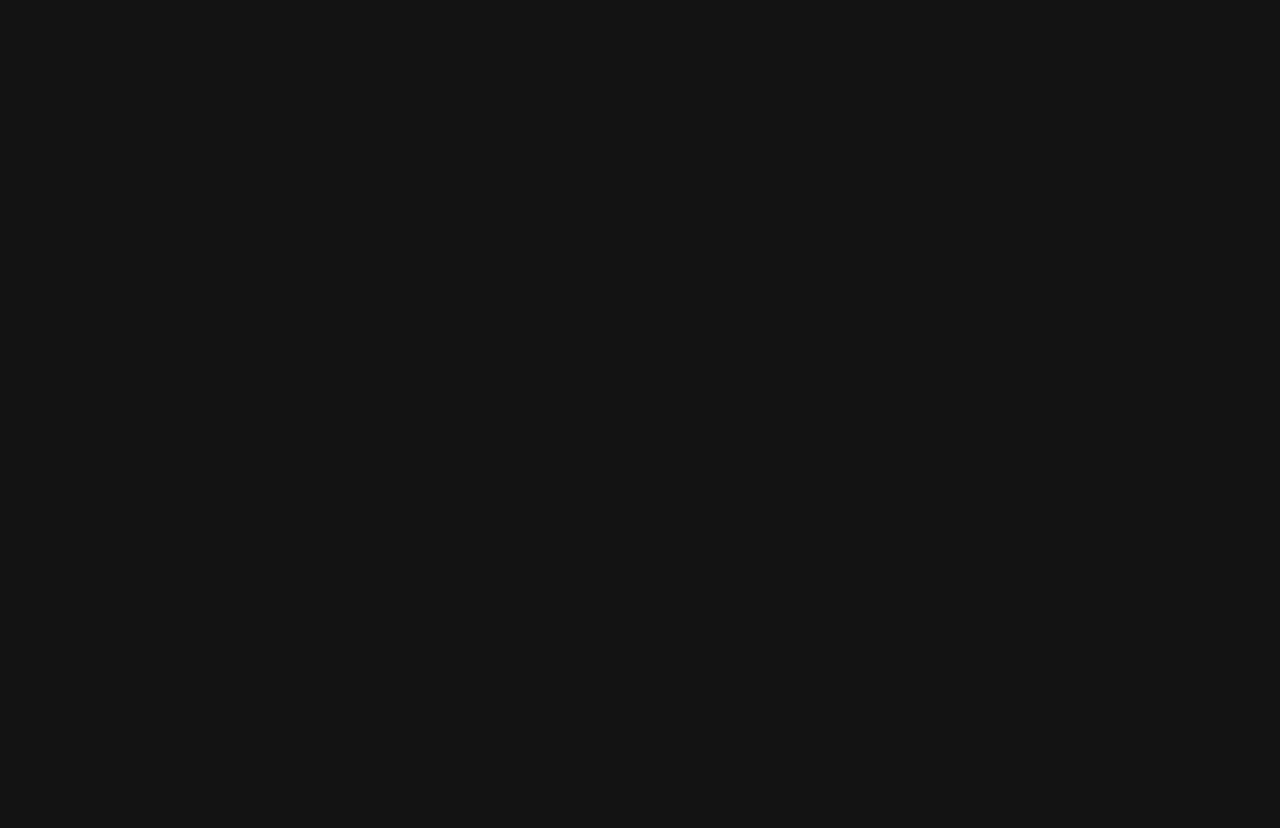
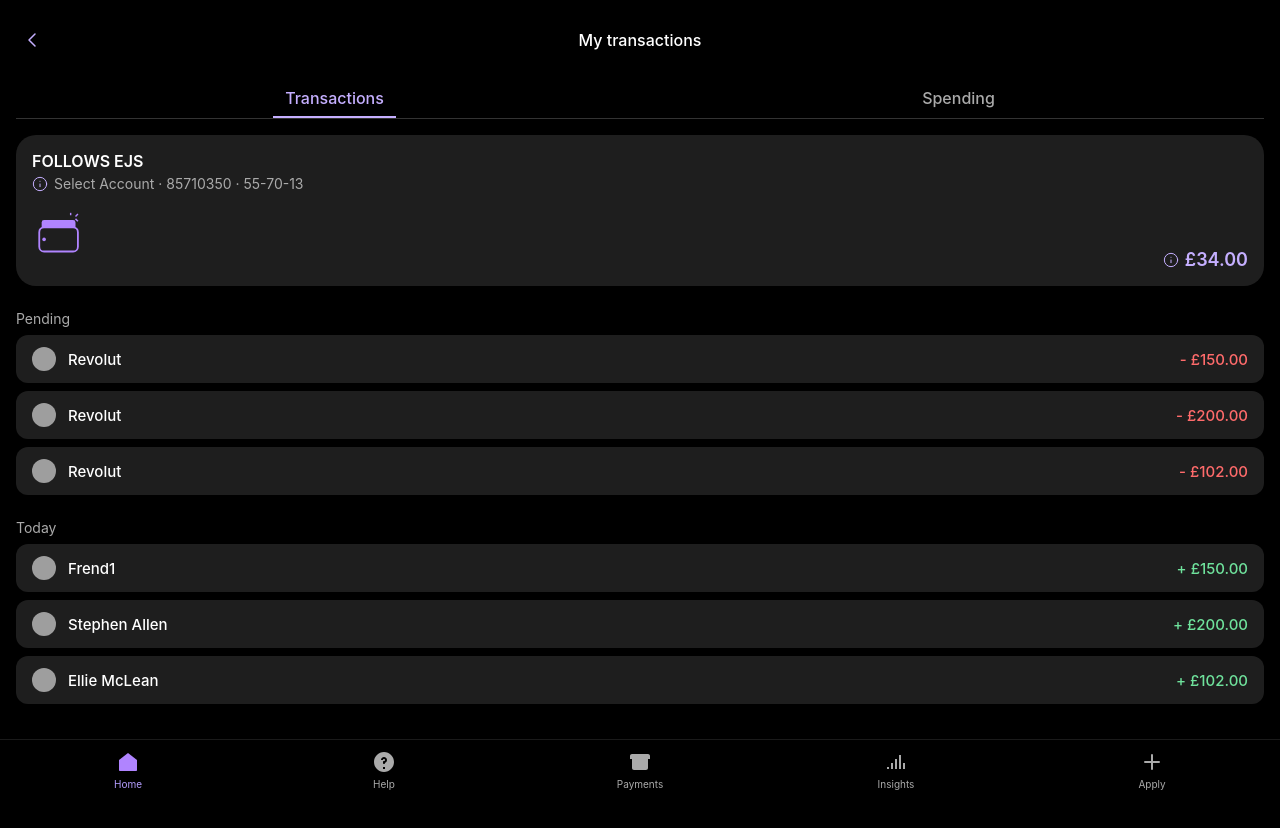
Before and after one commit to tetrisTESTER22/NatWest-clone, a React (Create React App) app in the folder mobile-bank-app/: page /transactions in a window 1280 px wide. Before the commit this address had no page. Shown: the top 828 px of the page. Before the commit the page ends 800 px from the top, so only its background shows below. Built offline with nearby package versions, Linux system fonts and the light colour scheme; grey boxes are pictures that could not be loaded.

Commit message:
start of making transaction page

```diff
--- a/mobile-bank-app/src/App.tsx
+++ b/mobile-bank-app/src/App.tsx
@@ -1,6 +1,7 @@
 // src/App.tsx
 import { BrowserRouter as Router, Routes, Route } from 'react-router-dom';
 import Home from './pages/Home';
+import TransactionsPage from './pages/transactionPage/TransactionPage';
 import AccountDetails from './pages/accountDetails/AccountDetails';
 import React from 'react';
 
@@ -10,6 +11,7 @@ export default function App() {
       <Routes>
         <Route path="" element={<Home />} />
         <Route path="/account" element={<AccountDetails />} />
+        <Route path="/transactions" element={<TransactionsPage />} />
       </Routes>
     </Router>
   );
--- /dev/null
+++ b/mobile-bank-app/src/data/TransactionData.ts
@@ -0,0 +1,42 @@
+export const transactionData = [
+  {
+    label: 'Pending',
+    transactions: [
+      {
+        name: 'Revolut',
+        amount: -150.0,
+        icon: '/images/revolut.png',
+      },
+      {
+        name: 'Revolut',
+        amount: -200.0,
+        icon: '/images/revolut.png',
+      },
+      {
+        name: 'Revolut',
+        amount: -102.0,
+        icon: '/images/revolut.png',
+      },
+    ],
+  },
+  {
+    label: 'Today',
+    transactions: [
+      {
+        name: 'Frend1',
+        amount: 150.0,
+        icon: '/icons/spark.svg',
+      },
+      {
+        name: 'Stephen Allen',
+        amount: 200.0,
+        icon: '/icons/spark.svg',
+      },
+      {
+        name: 'Ellie McLean',
+        amount: 102.0,
+        icon: '/icons/spark.svg',
+      },
+    ],
+  },
+];
--- a/mobile-bank-app/src/pages/accountDetails/AccountDetails.tsx
+++ b/mobile-bank-app/src/pages/accountDetails/AccountDetails.tsx
@@ -52,7 +52,13 @@ export default function AccountDetails() {
           'Account settings',
           'Close this account'
         ].map((label) => (
-          <div className="action-item" key={label}>
+          <div
+            className="action-item"
+            key={label}
+            onClick={() => {
+              if (label === 'My transactions') navigate('/transactions');
+            }}
+          >
             <span>{label}</span>
             <ArrowRightIcon />
           </div>
--- /dev/null
+++ b/mobile-bank-app/src/pages/transactionPage/TransactionPage.tsx
@@ -0,0 +1,64 @@
+import React from 'react';
+import './TransactionsPage.css';
+import ArrowLeftIcon from '../../icons/ArrowLeftIcon';
+import WalletIcon from '../../icons/WalletIcon';
+import InfoIcon from '../../icons/InfoIcon';
+import FooterNav from '../../components/footerNav/FooterNav';
+import { useNavigate } from 'react-router-dom';
+import { accountData } from '../../data/AccountData';
+import { transactionData } from '../../data/TransactionData';
+
+export default function TransactionPage() {
+  const navigate = useNavigate();
+
+  return (
+    <div className="transactions-container">
+      <div className="transaction-header">
+        <div className="header-back" onClick={() => navigate(-1)}>
+          <ArrowLeftIcon />
+        </div>
+        <span className="header-title">My transactions</span>
+      </div>
+
+      <div className="tab-bar">
+        <div className="tab active">Transactions</div>
+        <div className="tab">Spending</div>
+      </div>
+
+      <div className="account-card-details">
+        <div className="account-card-title">
+          <p className="account-name">{accountData.title}</p>
+          <p className="account-meta">
+            <InfoIcon /> Select Account · {accountData.accountNumber} · {accountData.sortCode}
+          </p>
+        </div>
+        <WalletIcon />
+        <div className="account-balance">
+          <InfoIcon />
+          <span>£{parseFloat(accountData.balance).toFixed(2)}</span>
+        </div>
+      </div>
+
+      <div className="transaction-groups">
+        {transactionData.map(group => (
+          <div key={group.label} className="transaction-group">
+            <p className="transaction-label">{group.label}</p>
+            {group.transactions.map((tx, index) => (
+              <div className="transaction-item" key={index}>
+                <div className="transaction-left">
+                  <img src={tx.icon} alt="icon" className="transaction-icon" />
+                  <span className="transaction-name">{tx.name}</span>
+                </div>
+                <span className={`transaction-amount ${tx.amount > 0 ? 'positive' : 'negative'}`}>
+                  {tx.amount > 0 ? '+ ' : '- '}£{Math.abs(tx.amount).toFixed(2)}
+                </span>
+              </div>
+            ))}
+          </div>
+        ))}
+      </div>
+
+      <FooterNav />
+    </div>
+  );
+}
--- /dev/null
+++ b/mobile-bank-app/src/pages/transactionPage/TransactionsPage.css
@@ -0,0 +1,141 @@
+.transactions-container {
+    padding: 16px;
+    padding-bottom: 90px;
+    background: #000;
+    color: white;
+    min-height: 100vh;
+  }
+
+  .transaction-header {
+    display: flex;
+    align-items: center;
+    gap: 12px;
+    position: relative;
+    height: 48px;
+    justify-content: center;
+    margin-bottom: 16px;
+  }
+
+  .header-back {
+    position: absolute;
+    left: 0;
+    top: 0;
+    bottom: 0;
+    display: flex;
+    align-items: center;
+    padding-left: 4px;
+    cursor: pointer;
+  }
+
+  .header-title {
+    font-size: 16px;
+    font-weight: 500;
+  }
+
+  .tab-bar {
+    display: flex;
+    justify-content: space-around;
+    margin-bottom: 16px;
+    border-bottom: 1px solid #333;
+  }
+
+  .tab {
+    padding: 8px 12px;
+    font-weight: 500;
+    cursor: pointer;
+    color: #aaa;
+  }
+
+  .tab.active {
+    color: #c5afff;
+    border-bottom: 2px solid #c5afff;
+  }
+
+  .account-card-details {
+    background: #1e1e1e;
+    border-radius: 16px;
+    padding: 16px;
+    margin-bottom: 16px;
+    position: relative;
+  }
+
+  .account-card-title {
+    margin-bottom: 16px;
+  }
+
+  .account-name {
+    font-weight: 600;
+    font-size: 16px;
+    margin: 0;
+  }
+
+  .account-meta {
+    font-size: 14px;
+    color: #aaa;
+    display: flex;
+    align-items: center;
+    gap: 6px;
+    margin-top: 4px;
+  }
+
+  .account-balance {
+    position: absolute;
+    bottom: 16px;
+    right: 16px;
+    display: flex;
+    align-items: center;
+    gap: 6px;
+    font-size: 18px;
+    font-weight: 600;
+    color: #c5afff;
+  }
+
+  .transaction-group {
+    margin-top: 24px;
+  }
+
+  .transaction-label {
+    font-size: 14px;
+    color: #aaa;
+    margin-bottom: 8px;
+  }
+
+  .transaction-item {
+    display: flex;
+    justify-content: space-between;
+    align-items: center;
+    background: #1e1e1e;
+    padding: 12px 16px;
+    border-radius: 12px;
+    margin-bottom: 8px;
+  }
+
+  .transaction-left {
+    display: flex;
+    align-items: center;
+    gap: 12px;
+  }
+
+  .transaction-icon {
+    width: 24px;
+    height: 24px;
+    border-radius: 50%;
+  }
+
+  .transaction-name {
+    font-size: 15px;
+    font-weight: 500;
+  }
+
+  .transaction-amount {
+    font-size: 15px;
+    font-weight: 500;
+  }
+
+  .transaction-amount.positive {
+    color: #6fe29c;
+  }
+
+  .transaction-amount.negative {
+    color: #ff6b6b;
+  }
```
